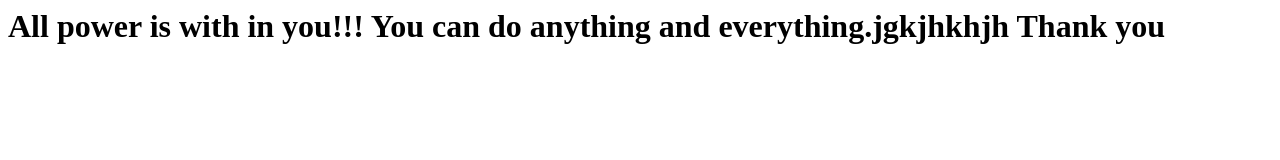
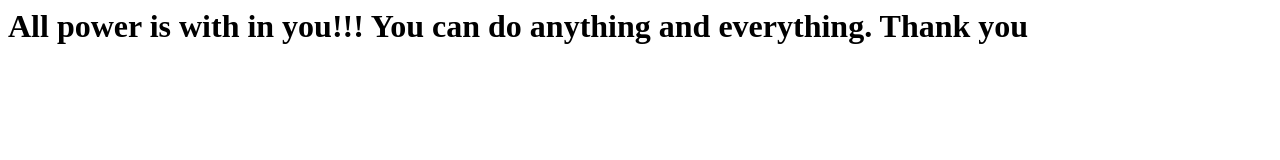
Before and after one commit to amitsahu30/AMIT_GIT_REPO, a plain HTML site: page index.html in a window 1280 px wide. Drawn offline with Linux system fonts and the light colour scheme.

Commit message:
version 1.3

```diff
--- a/index.html
+++ b/index.html
@@ -2,7 +2,7 @@
     <body>
         <h1>
             All power is with in you!!!
-            You can do anything and everything.jgkjhkhjh
+            You can do anything and everything.
             Thank you
         </h1>
     </body>
```
